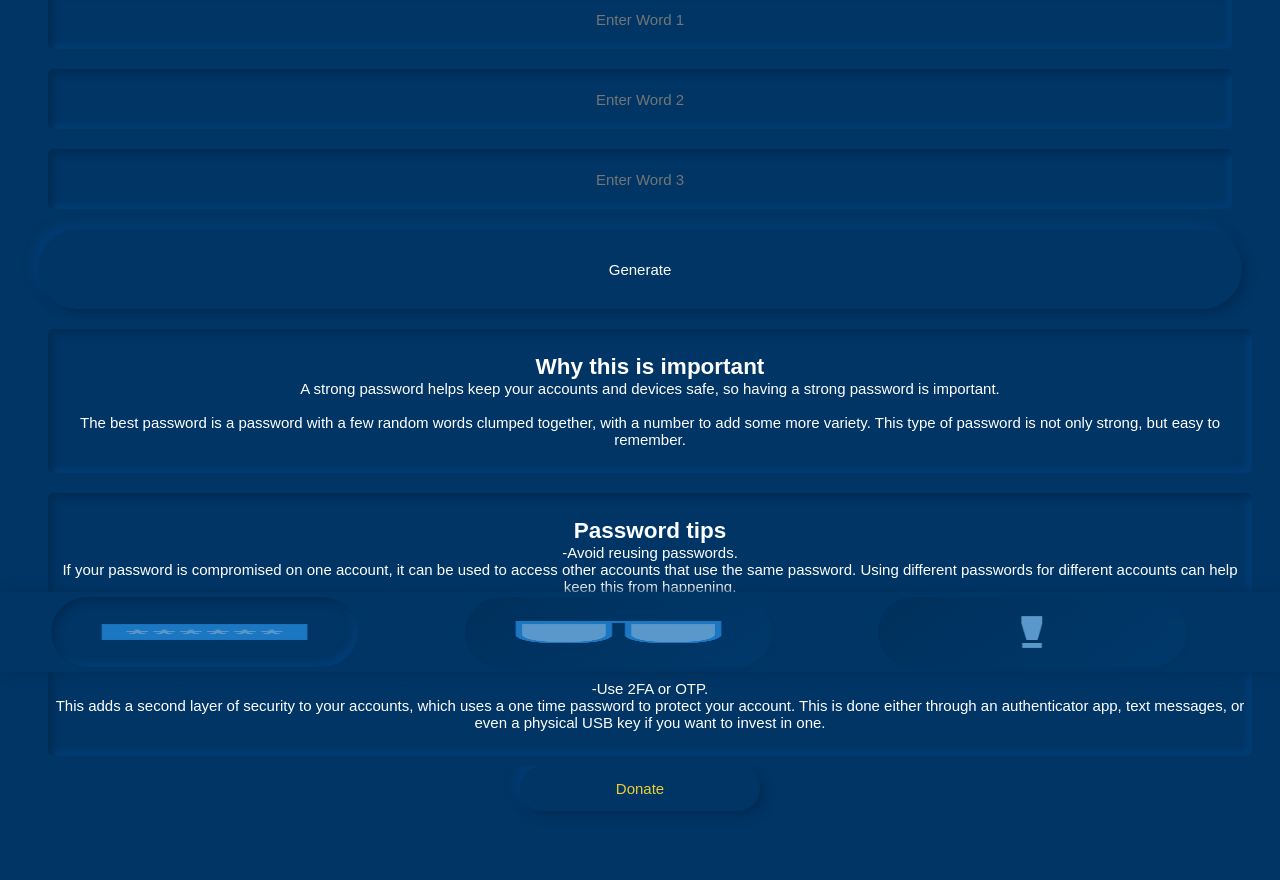
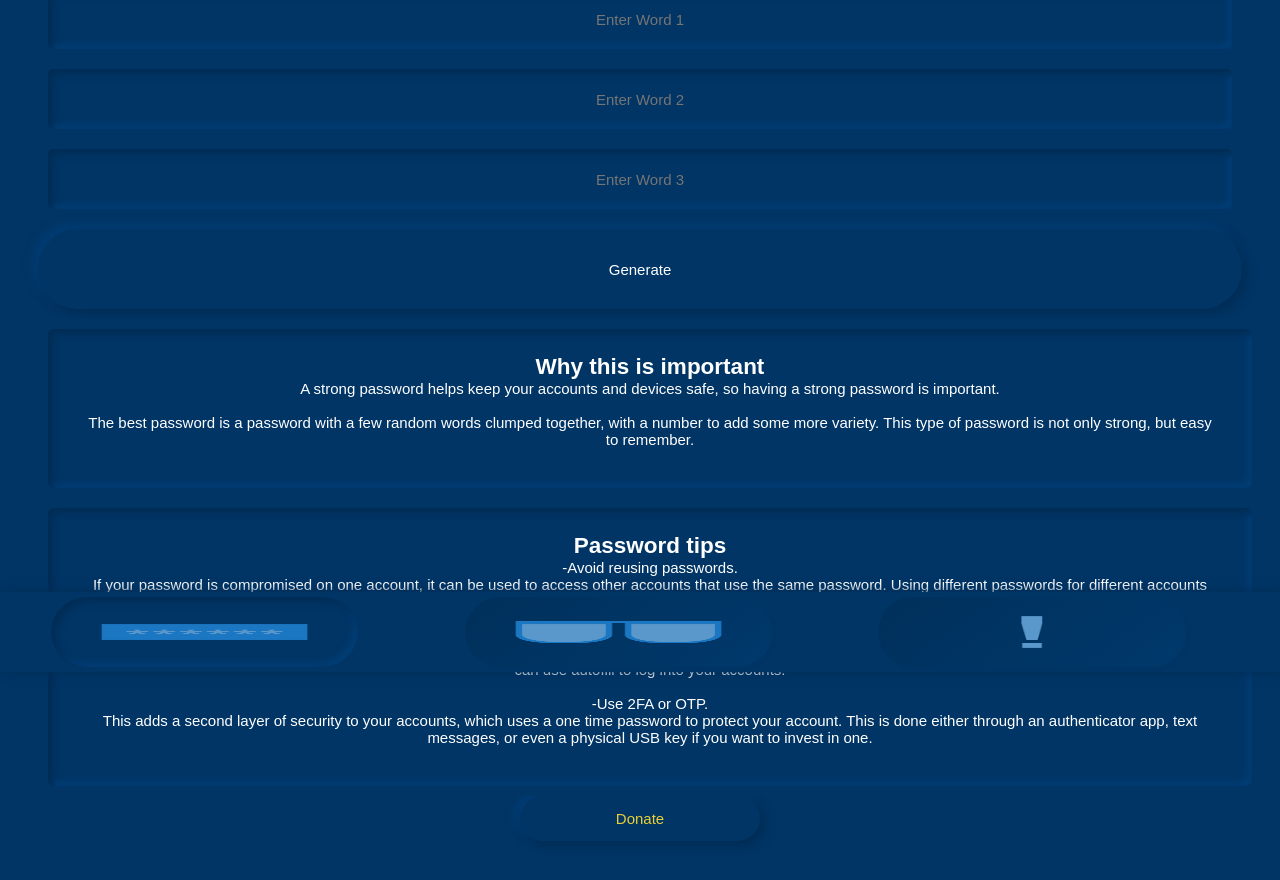
Before and after one commit to gortbrown/nymbus-beta, a plain HTML site: page mobile/mobile.html in a window 1280 px wide. Shown: the part 128-1008 px from the top of the page. Drawn offline with nearby package versions, Linux system fonts and the light colour scheme.

Commit message:
Add files via upload

```diff
--- a/mobile/mobile.html
+++ b/mobile/mobile.html
@@ -32,14 +32,18 @@
             <button class="group" type=button ng-click="passphrase = word1 + word2 + word3 + num">Generate</button>
             <div class="tips">
                 <div id="spacer2"></div>
+                <div class="main">
                 <h2>Why this is important</h2>
                 <p>A strong password helps keep your accounts and devices safe, so having a strong password is important.<br/><br/> The best password is a password with a few random words clumped together, with a number to add some more variety. This type of password is not only strong, but easy to remember.</p>
+                </div>
                 <div id="spacer2"></div>
             </div>
             <div class="tips">
                 <div id="spacer2"></div>
+                <div class="main">
                 <h2>Password tips</h2>
                 <p>-Avoid reusing passwords.<br/> If your password is compromised on one account, it can be used to access other accounts that use the same password. Using different passwords for different accounts can help keep this from happening.<br/><br/>-Use a password manager. <br/>This can help you keep track of different passwords for multiple accounts. All you need to remember is one secure password to access the password manager, and you can use autofill to log into your accounts.<br/><br/>-Use 2FA or OTP. <br/>This adds a second layer of security to your accounts, which uses a one time password to protect your account. This is done either through an authenticator app, text messages, or even a physical USB key if you want to invest in one.</p>
+                </div>
                 <div id="spacer2"></div>
             </div>
         <button class="donate" type="button" onclick="window.location.href = 'donate.html';">Donate</button>
```
